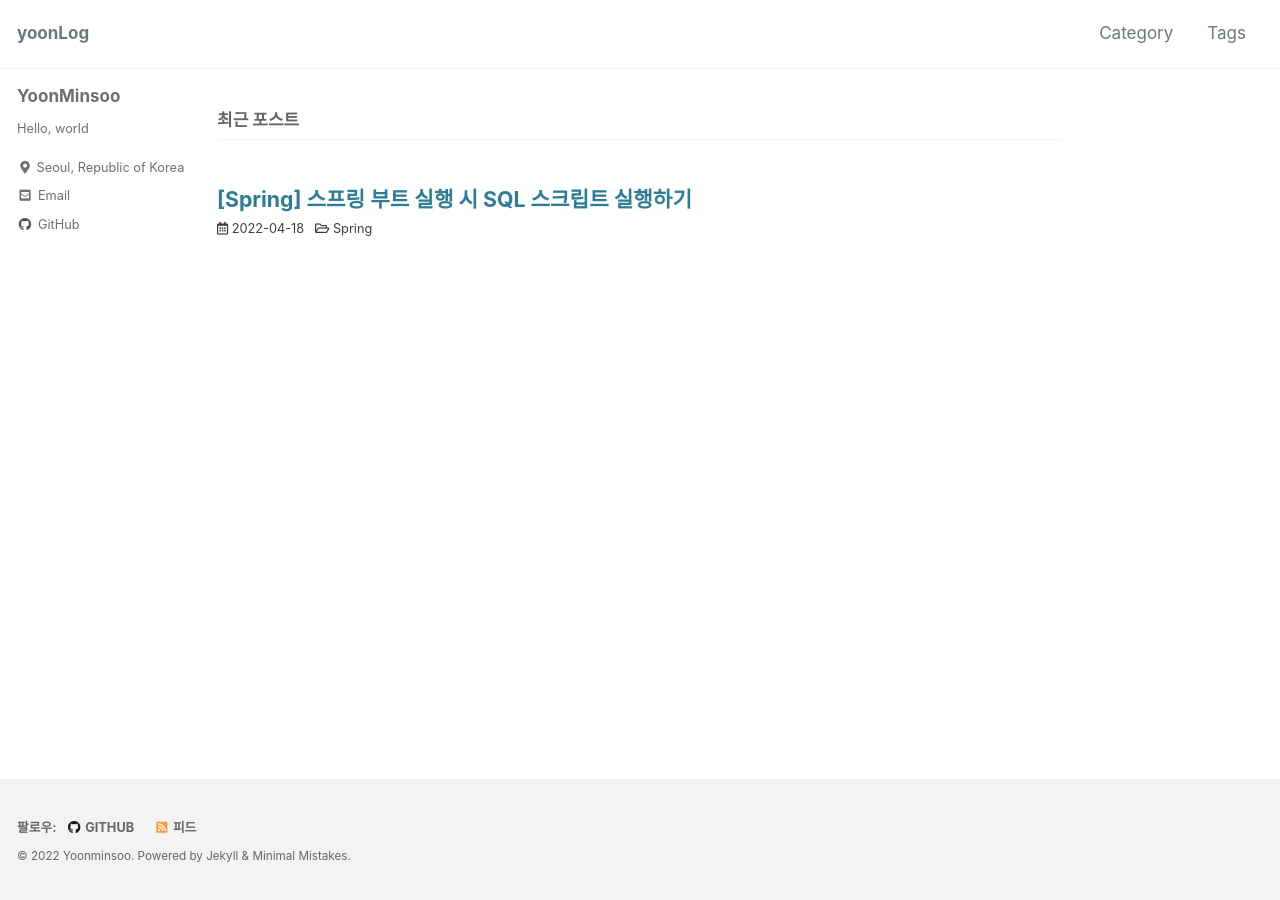
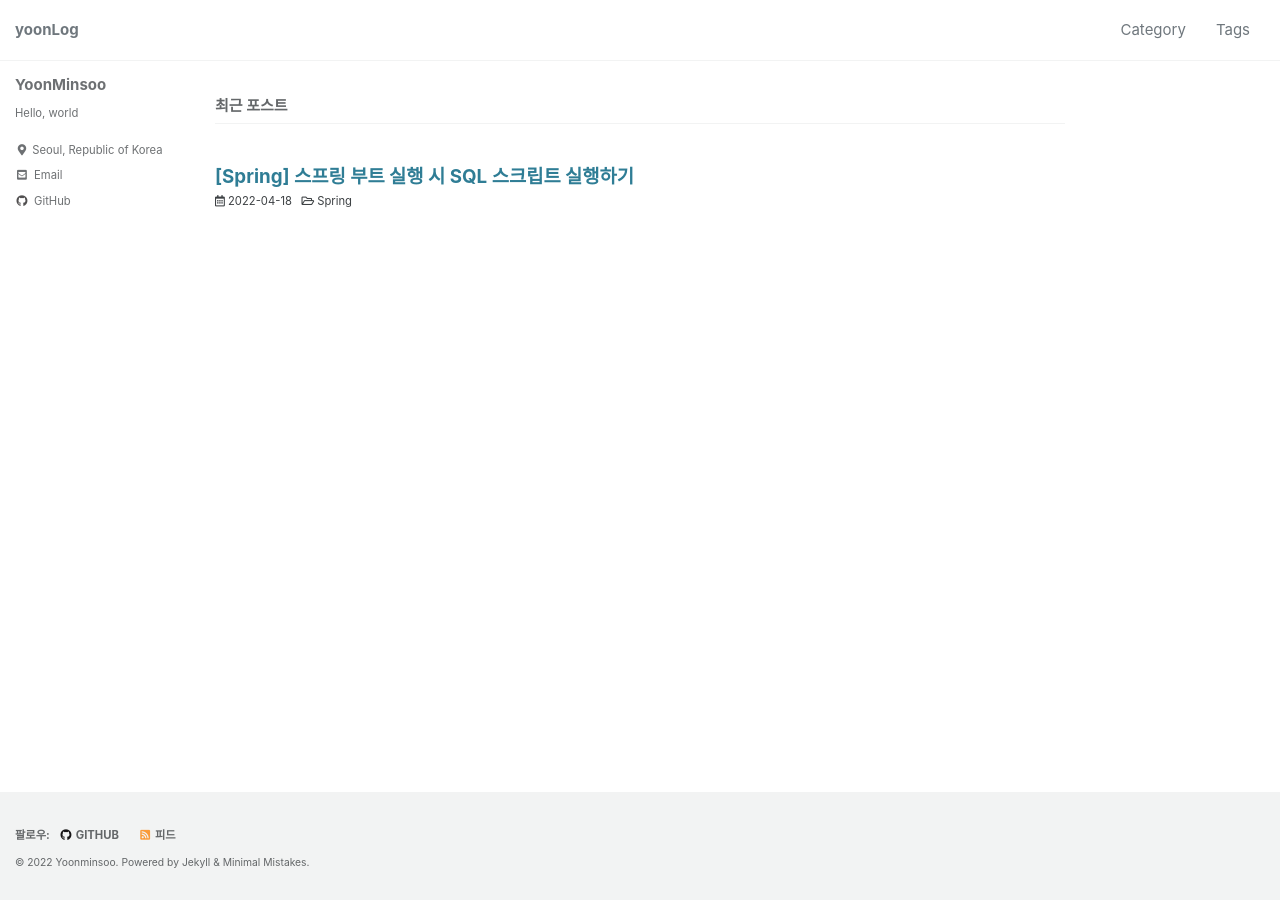
Before and after one commit to yoonms0617/yoonms0617.github.io, a Jekyll site: the page built from index.html, in a window 1280 px wide. Built offline with Jekyll 4.4.1, drawn with Linux system fonts in a browser that asks for light colours; cached includes are drawn as plain includes; some web fonts are replaced; the list of posts is cut into pages by our own code.

Commit message:
CHANGE [Font] - 폰트 사이즈 변경 17px -> 15px

```diff
--- a/_sass/minimal-mistakes/_reset.scss
+++ b/_sass/minimal-mistakes/_reset.scss
@@ -8,18 +8,18 @@ html {
   /* apply a natural box layout model to all elements */
   box-sizing: border-box;
   background-color: $background-color;
-  font-size: 17px;
+  font-size: 15px;
 
   @include breakpoint($medium) {
-    font-size: 17px;  // default 18px
+    font-size: 15px;  // default 18px
   }
 
   @include breakpoint($large) {
-    font-size: 17px;  // default 20px
+    font-size: 15px;  // default 20px
   }
 
   @include breakpoint($x-large) {
-    font-size: 17px;  // default 22px
+    font-size: 15px;  // default 22px
   }
 
   -webkit-text-size-adjust: 100%;
```
